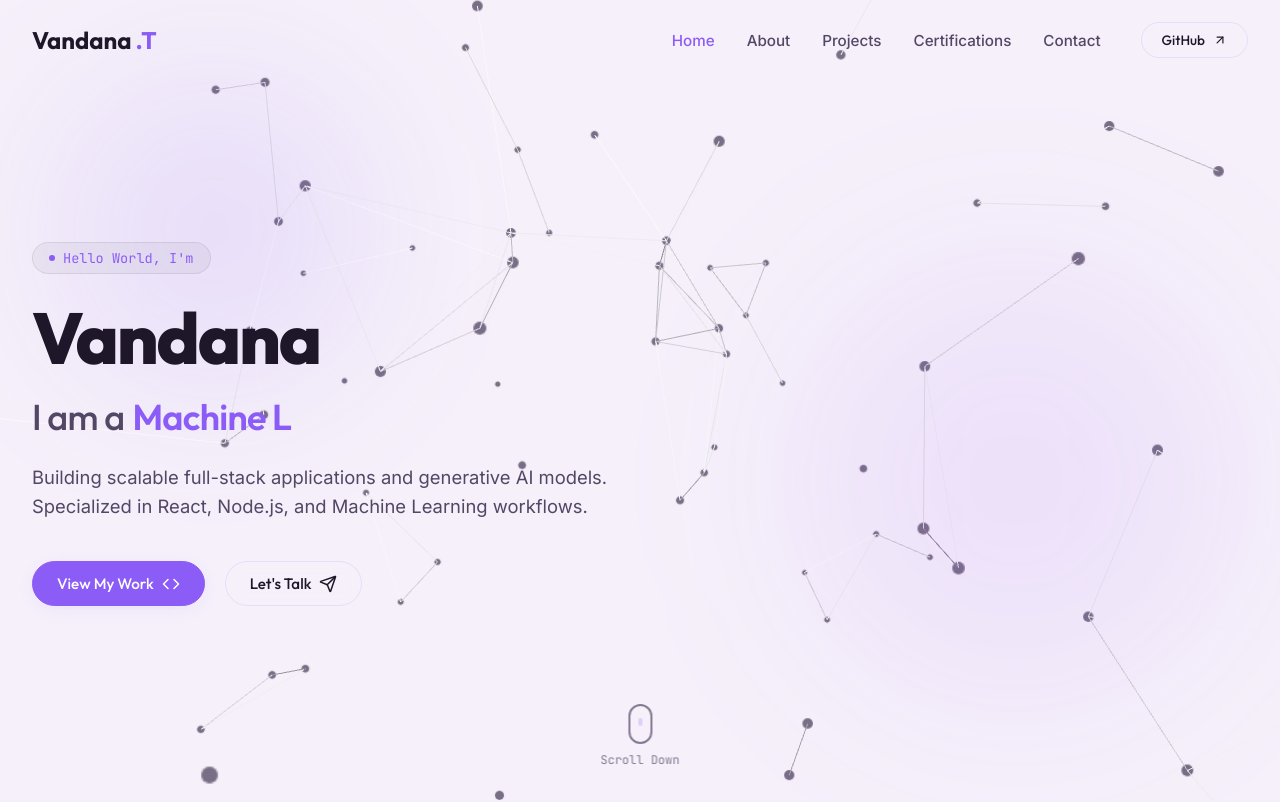
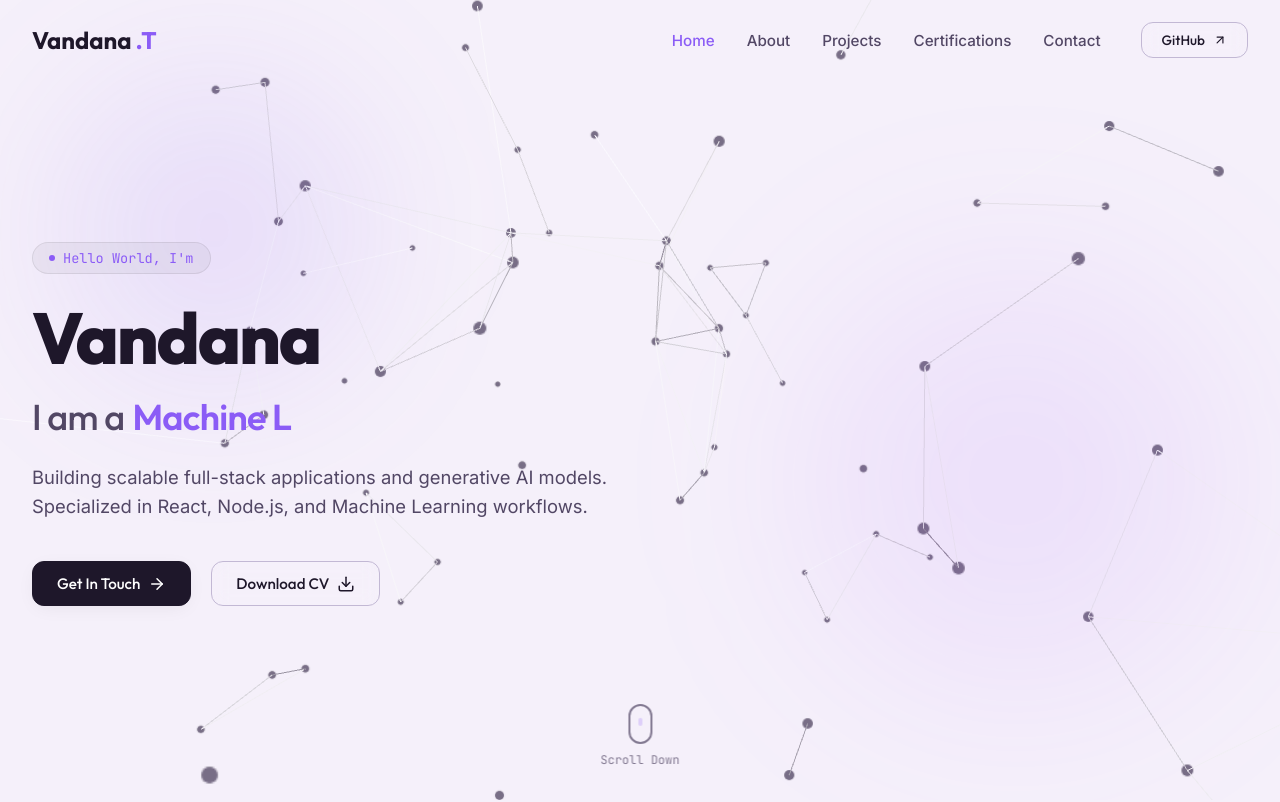
Before and after one commit to VandanaTungala/Portfolio3d, a React (Vite) app: page / in a window 1280 px wide. Shown: the top 802 px of the page. Built offline with nearby package versions, Linux system fonts and the light colour scheme.

Commit message:
Update CTA buttons to Get In Touch and Download CV matching the design

```diff
--- a/src/components/Hero.jsx
+++ b/src/components/Hero.jsx
@@ -1,4 +1,4 @@
-import { ArrowDown, Code, Send } from "lucide-react";
+import { ArrowDown, ArrowRight, Download } from "lucide-react";
 import { portfolioData } from "../data/portfolioData";
 import Typewriter from "./Typewriter";
 
@@ -130,12 +130,12 @@ export default function Hero() {
               marginBottom: "2rem",
             }}
           >
-            <button onClick={() => scrollToSection("projects")} className="btn btn-primary">
-              View My Work <Code size={18} />
+            <button onClick={() => scrollToSection("contact")} className="btn btn-primary">
+              Get In Touch <ArrowRight size={18} />
             </button>
-            <button onClick={() => scrollToSection("contact")} className="btn btn-secondary">
-              Let's Talk <Send size={18} />
-            </button>
+            <a href="/Vandana_Resume.pdf" download className="btn btn-secondary" style={{ textDecoration: "none" }}>
+              Download CV <Download size={18} />
+            </a>
           </div>
         </div>
       </div>
--- a/src/index.css
+++ b/src/index.css
@@ -104,7 +104,7 @@ code, .mono {
   align-items: center;
   gap: 0.5rem;
   padding: 0.75rem 1.5rem;
-  border-radius: 9999px;
+  border-radius: 12px;
   font-family: 'Outfit', sans-serif;
   font-weight: 500;
   cursor: pointer;
@@ -114,29 +114,30 @@ code, .mono {
 }
 
 .btn-primary {
-  background: var(--primary);
+  background: var(--text-primary);
   color: #ffffff;
-  border: 1px solid var(--primary);
-  box-shadow: 0 4px 20px -5px var(--primary-glow);
+  border: 1px solid var(--text-primary);
+  box-shadow: 0 4px 20px -5px rgba(0, 0, 0, 0.08);
 }
 
 .btn-primary:hover {
   transform: translateY(-2px);
   background: transparent;
-  color: var(--primary);
-  box-shadow: 0 8px 25px -3px var(--primary-glow);
+  color: var(--text-primary);
+  border-color: var(--text-primary);
+  box-shadow: 0 8px 25px -3px rgba(0, 0, 0, 0.12);
 }
 
 .btn-secondary {
   background: transparent;
   color: var(--text-primary);
-  border: 1px solid var(--border-light);
+  border: 1px solid #c2b8d4;
   backdrop-filter: blur(8px);
 }
 
 .btn-secondary:hover {
-  border-color: var(--primary);
-  background: rgba(139, 92, 246, 0.04);
+  border-color: var(--text-primary);
+  background: rgba(0, 0, 0, 0.03);
   transform: translateY(-2px);
 }
 
```
